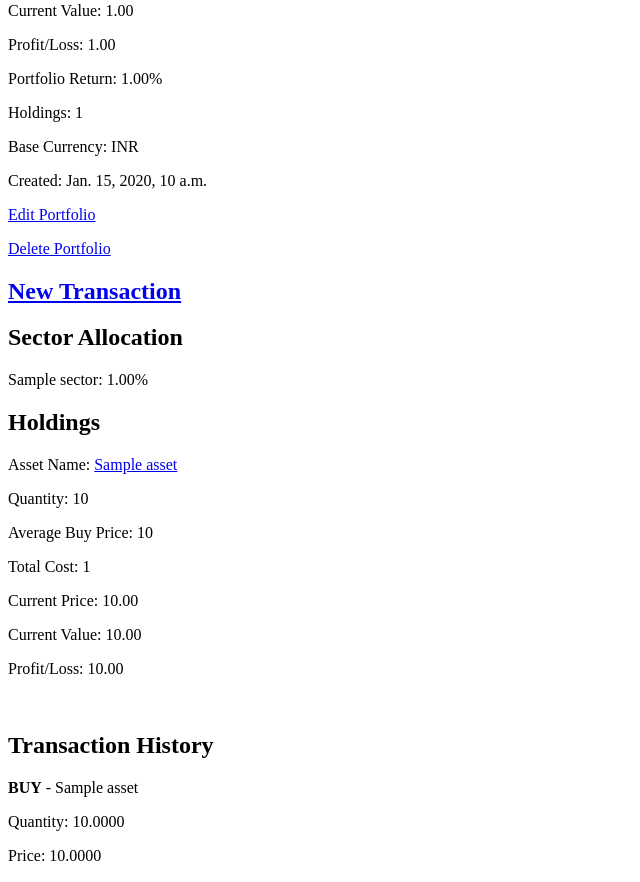
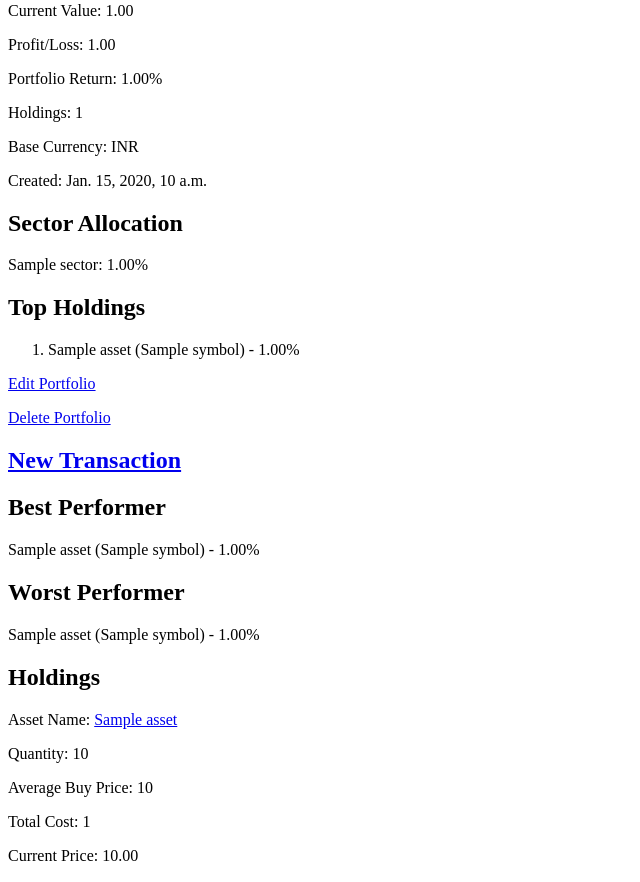
Before and after one commit to rishabhdeepak/investment-portfolio-tracker, a Django app: template portfolio/templates/portfolio/portfolio.html in a window 1280 px wide. Shown: the part 357-1239 px from the top of the page, without its empty margins (0-640 px from the left). Run offline with Django 5.2, Linux system fonts and the light colour scheme; tables that the repository leaves empty hold one stand-in row (values such as "Sample post"); the template is opened without the code that fills it: values that come from a table or form of the project are taken from there, most other values are stand-ins (such as "Sample title", 1, 10 or a date in 2020).

Commit message:
Added Top Holdings, Best and Worst perfomers

```diff
--- a/portfolio/models.py
+++ b/portfolio/models.py
@@ -119,13 +119,36 @@ class Portfolio(models.Model):
             for sector in sector_allocation:
                 sector_allocation[sector] = Decimal('0')
 
+        top_holdings = sorted(holdings.values(),
+                              key=lambda holding: holding['allocation_percentage'],
+                              reverse=True)
+
+        for holding in holdings.values():
+            if holding['total_cost'] > 0 and holding['profit_loss'] is not None:
+                holding['return_percentage'] = ((holding['profit_loss']
+                                        /holding['total_cost'])*Decimal(100))
+            else:
+                holding['return_percentage'] =  Decimal('0')
+
+        if holdings:
+            best_performer = max(holdings.values(),
+                            key= lambda holding: holding['return_percentage'])
+            worst_performer = min(holdings.values(),
+                            key= lambda holding: holding['return_percentage'])
+        else:
+            best_performer = None
+            worst_performer = None
+
         return {
             'holdings': holdings,
             'total_invested': total_invested,
             'total_value': total_value,
             'total_profit_loss': total_profit_loss,
             'portfolio_return_percentage' : portfolio_return_percentage,
-            'sector_allocation' : sector_allocation
+            'sector_allocation' : sector_allocation,
+            'top_holdings' : top_holdings,
+            'best_performer' : best_performer,
+            'worst_performer' : worst_performer
         }
 
     def __str__(self):
--- a/portfolio/templates/portfolio/portfolio.html
+++ b/portfolio/templates/portfolio/portfolio.html
@@ -40,6 +40,41 @@
     Created:
     {{ portfolio.created_at }}
 </p>
+
+<h2>Sector Allocation</h2>
+
+{% for sector, percentage in sector_allocation.items %}
+    <p>
+        {{ sector }}:
+        {{ percentage|floatformat:2 }}%
+    </p>
+{% endfor %}
+
+<h2>Top Holdings</h2>
+
+{% if top_holdings %}
+
+    <ol>
+
+    {% for holding in top_holdings|slice:":5" %}
+
+        <li>
+            {{ holding.asset.name }}
+            ({{ holding.asset.symbol }})
+            -
+            {{ holding.allocation_percentage|floatformat:2 }}%
+        </li>
+
+    {% endfor %}
+
+    </ol>
+
+{% else %}
+
+    <p>No holdings available.</p>
+
+{% endif %}
+
 <p>
 	<a href="{% url 'update_portfolio' portfolio.id %}">Edit Portfolio</a>
 </p>
@@ -49,14 +84,32 @@
 
 <h2><a href="{% url 'create_transaction' portfolio.id %}">New Transaction</a></h2>
 
-<h2>Sector Allocation</h2>
+<h2>Best Performer</h2>
 
-{% for sector, percentage in sector_allocation.items %}
+{% if best_performer %}
     <p>
-        {{ sector }}:
-        {{ percentage|floatformat:2 }}%
+        {{ best_performer.asset.name }}
+        ({{ best_performer.asset.symbol }})
+        -
+        {{ best_performer.return_percentage|floatformat:2 }}%
     </p>
-{% endfor %}
+{% else %}
+    <p>No performance data available.</p>
+{% endif %}
+
+
+<h2>Worst Performer</h2>
+
+{% if worst_performer %}
+    <p>
+        {{ worst_performer.asset.name }}
+        ({{ worst_performer.asset.symbol }})
+        -
+        {{ worst_performer.return_percentage|floatformat:2 }}%
+    </p>
+{% else %}
+    <p>No performance data available.</p>
+{% endif %}
 
 <h2>Holdings</h2>
 
--- a/portfolio/views.py
+++ b/portfolio/views.py
@@ -21,7 +21,10 @@ def portfolio(request, portfolio_id):
 			   'total_value': summary['total_value'],
 			   'total_profit_loss': summary['total_profit_loss'],
 			   'portfolio_return_percentage': summary['portfolio_return_percentage'],
-			   'sector_allocation' : summary['sector_allocation']
+			   'sector_allocation' : summary['sector_allocation'],
+			   'top_holdings' : summary['top_holdings'],
+			   'best_performer' : summary['best_performer'],
+			   'worst_performer' : summary['worst_performer']
 			   }
 	return render(request, 'portfolio/portfolio.html', context)
 
```
